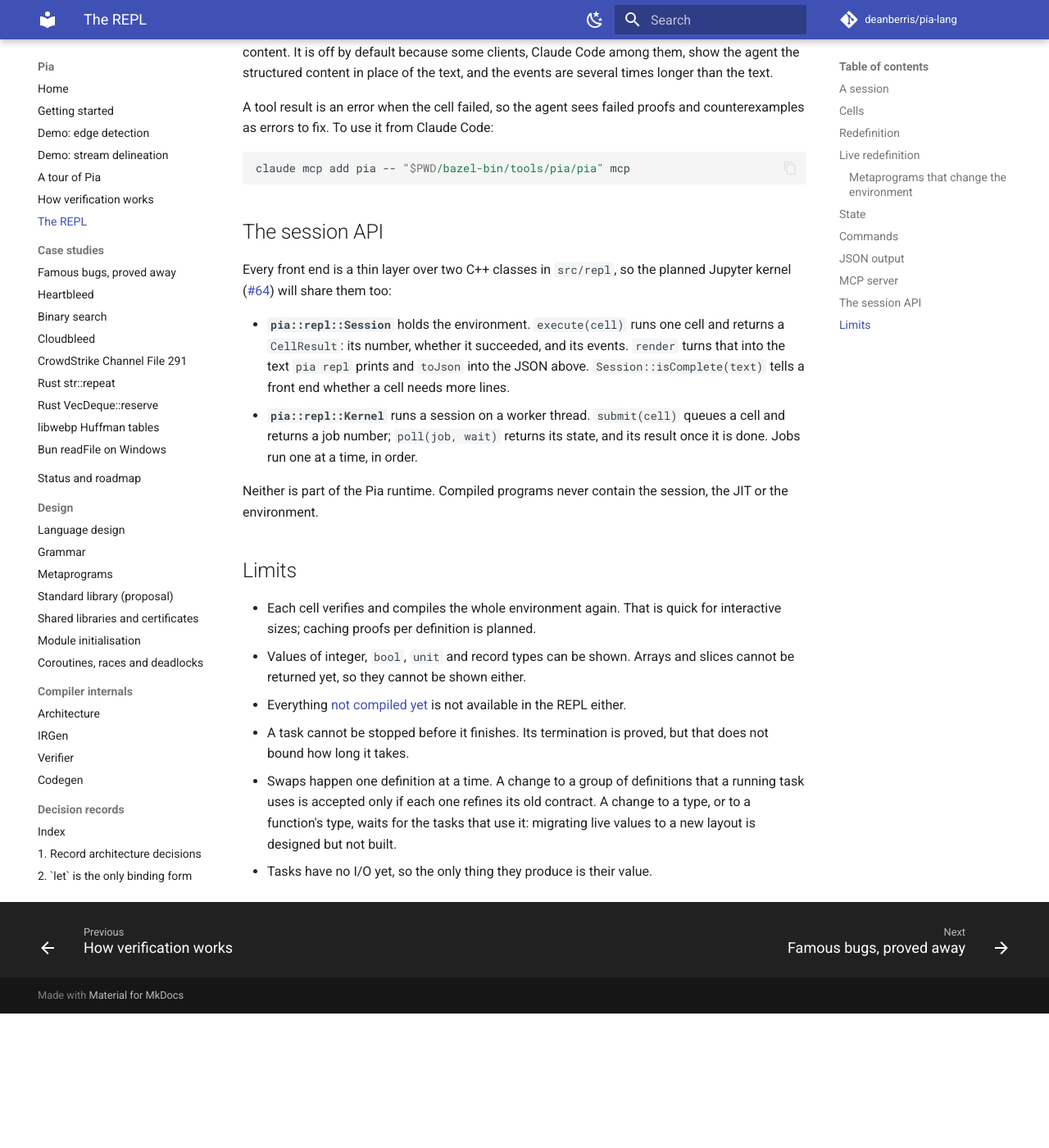
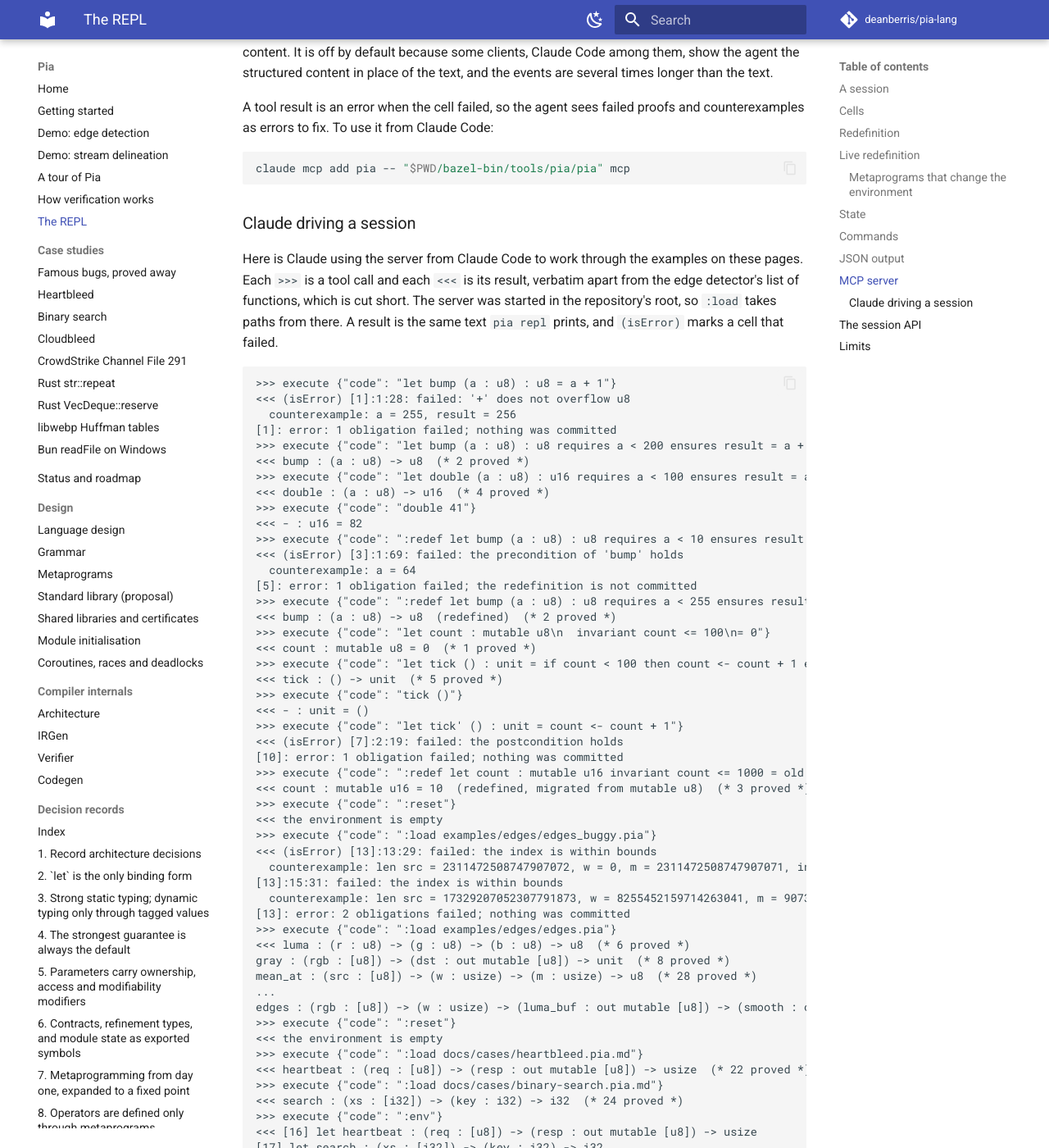
Before and after one commit to deanberris/pia-lang, an MkDocs documentation site: the page built from docs/repl.md, in a window 1280 px wide and 1400 px high, scrolled down 8224 px. Shown: the whole window at 82% size. Built offline with MkDocs 1.6.1 and Material for MkDocs 9.7.7, drawn with Linux system fonts in a browser that asks for light colours; comment, search, counter and statistics services are not loaded; before the commit the page ends 9460 px from its top, so only the background shows below that; some of the changed text lies outside the part shown.

Commit message:
docs/repl.md: a transcript of Claude driving pia mcp
Co-Authored-By: Claude Opus 5.5 <noreply@anthropic.com>

````diff
--- a/docs/repl.md
+++ b/docs/repl.md
@@ -266,6 +266,79 @@ A tool result is an error when the cell failed, so the agent sees failed proofs
 claude mcp add pia -- "$PWD/bazel-bin/tools/pia/pia" mcp
 ```
 
+### Claude driving a session
+
+Here is Claude using the server from Claude Code to work through the examples on these pages. Each `>>>` is a tool call and each `<<<` is its result, verbatim apart from the edge detector's list of functions, which is cut short. The server was started in the repository's root, so `:load` takes paths from there. A result is the same text `pia repl` prints, and `(isError)` marks a cell that failed.
+
+```text
+>>> execute {"code": "let bump (a : u8) : u8 = a + 1"}
+<<< (isError) [1]:1:28: failed: '+' does not overflow u8
+  counterexample: a = 255, result = 256
+[1]: error: 1 obligation failed; nothing was committed
+>>> execute {"code": "let bump (a : u8) : u8 requires a < 200 ensures result = a + 1 = a + 1"}
+<<< bump : (a : u8) -> u8  (* 2 proved *)
+>>> execute {"code": "let double (a : u8) : u16 requires a < 100 ensures result = a + a = bump a + a - 1"}
+<<< double : (a : u8) -> u16  (* 4 proved *)
+>>> execute {"code": "double 41"}
+<<< - : u16 = 82
+>>> execute {"code": ":redef let bump (a : u8) : u8 requires a < 10 ensures result = a + 1 = a + 1"}
+<<< (isError) [3]:1:69: failed: the precondition of 'bump' holds
+  counterexample: a = 64
+[5]: error: 1 obligation failed; the redefinition is not committed
+>>> execute {"code": ":redef let bump (a : u8) : u8 requires a < 255 ensures result = a + 1 = a + 1"}
+<<< bump : (a : u8) -> u8  (redefined)  (* 2 proved *)
+>>> execute {"code": "let count : mutable u8\n  invariant count <= 100\n= 0"}
+<<< count : mutable u8 = 0  (* 1 proved *)
+>>> execute {"code": "let tick () : unit = if count < 100 then count <- count + 1 else ()"}
+<<< tick : () -> unit  (* 5 proved *)
+>>> execute {"code": "tick ()"}
+<<< - : unit = ()
+>>> execute {"code": "let tick' () : unit = count <- count + 1"}
+<<< (isError) [7]:2:19: failed: the postcondition holds
+[10]: error: 1 obligation failed; nothing was committed
+>>> execute {"code": ":redef let count : mutable u16 invariant count <= 1000 = old count * 10"}
+<<< count : mutable u16 = 10  (redefined, migrated from mutable u8)  (* 3 proved *)
+>>> execute {"code": ":reset"}
+<<< the environment is empty
+>>> execute {"code": ":load examples/edges/edges_buggy.pia"}
+<<< (isError) [13]:13:29: failed: the index is within bounds
+  counterexample: len src = 2311472508747907072, w = 0, m = 2311472508747907071, index = 2311472508747907072, length = 2311472508747907072
+[13]:15:31: failed: the index is within bounds
+  counterexample: len src = 17329207052307791873, w = 8255452159714263041, m = 9073754892593528831, index = 17329207052307791873, length = 17329207052307791873
+[13]: error: 2 obligations failed; nothing was committed
+>>> execute {"code": ":load examples/edges/edges.pia"}
+<<< luma : (r : u8) -> (g : u8) -> (b : u8) -> u8  (* 6 proved *)
+gray : (rgb : [u8]) -> (dst : out mutable [u8]) -> unit  (* 8 proved *)
+mean_at : (src : [u8]) -> (w : usize) -> (m : usize) -> u8  (* 28 proved *)
+...
+edges : (rgb : [u8]) -> (w : usize) -> (luma_buf : out mutable [u8]) -> (smooth : out mutable [u8]) -> (dst : out mutable [u8]) -> unit  (* 3 proved *)
+>>> execute {"code": ":reset"}
+<<< the environment is empty
+>>> execute {"code": ":load docs/cases/heartbleed.pia.md"}
+<<< heartbeat : (req : [u8]) -> (resp : out mutable [u8]) -> usize  (* 22 proved *)
+>>> execute {"code": ":load docs/cases/binary-search.pia.md"}
+<<< search : (xs : [i32]) -> (key : i32) -> i32  (* 24 proved *)
+>>> execute {"code": ":env"}
+<<< [16] let heartbeat : (req : [u8]) -> (resp : out mutable [u8]) -> usize
+[17] let search : (xs : [i32]) -> (key : i32) -> i32
+>>> execute {"code": "let spin (n : u64) : u64 =\n  let i : mutable u64 = 0 in\n  while i < n\n    invariant i <= n\n    decreases n - i\n  do i <- i + 1 done;\n  i"}
+<<< spin : (n : usize) -> usize  (* 4 proved *)
+>>> execute {"code": ":spawn spin 3000000000"}
+<<< task 1 (spin 3000000000) running
+>>> execute {"code": ":wait 1"}
+<<< task 1 (spin 3000000000) done: usize = 3000000000
+```
+
+Here is what each step shows:
+
+- **Contracts.** The first `bump` can overflow, so it is refused with the input that breaks it. The second adds a precondition and an `ensures`, and `double` is proved from `bump`'s contract alone, before `double 41` runs.
+- **Redefinition is checked against its users.** Tightening `bump` to `a < 10` would break `double`, which calls it with `a < 100`, so the error points at that call in cell 3 and nothing changes. Loosening it to `a < 255` is accepted, and `double` is proved again.
+- **State.** `tick'` could take `count` past 100, so it is refused at the invariant. The `:redef` of `count` migrates its value to `u16` through `old count`, and the migration is proved for every value the old invariant allows.
+- **Files.** `:load` runs a file as one cell. The buggy edge detector is refused with counterexamples ([the demo](demo.md) explains its bug), and the fixed one is proved. A literate `.pia.md` file runs its `pia` blocks, so the [Heartbleed](cases/heartbleed.pia.md) and [binary search](cases/binary-search.pia.md) case studies load as they stand. `:reset` comes first because the two edge files define the same names, and Pia does not allow shadowing.
+- **Tasks.** `:spawn` returns at once, while the task runs on its own thread. A cell that takes longer than `wait_ms` returns a job number to `poll` instead.
+
+The transcript is not checked by the documentation tests, since they cannot run an agent. Every cell's output is the REPL's text, which the sessions above are checked against.
+
 ## The session API
 
 Every front end is a thin layer over two C++ classes in `src/repl`, so the planned Jupyter kernel ([#64](https://github.com/deanberris/pia-lang/issues/64)) will share them too:
````
